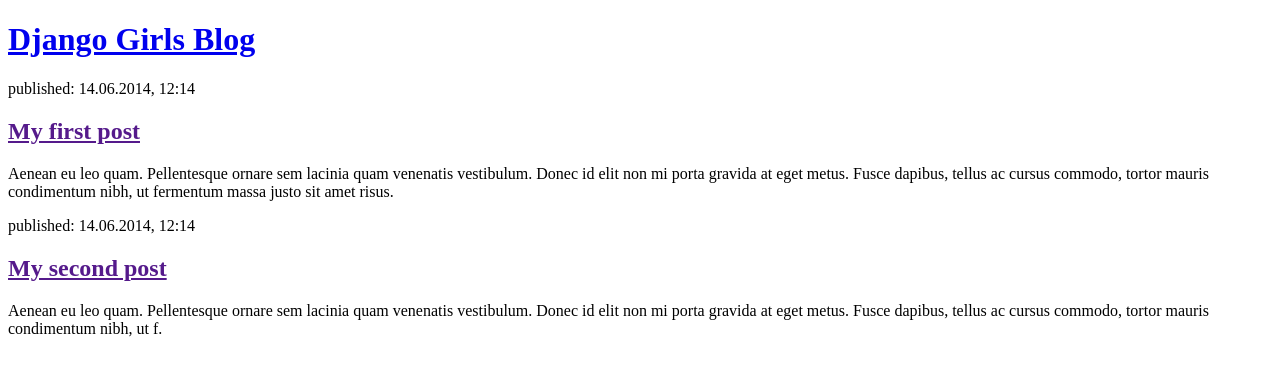
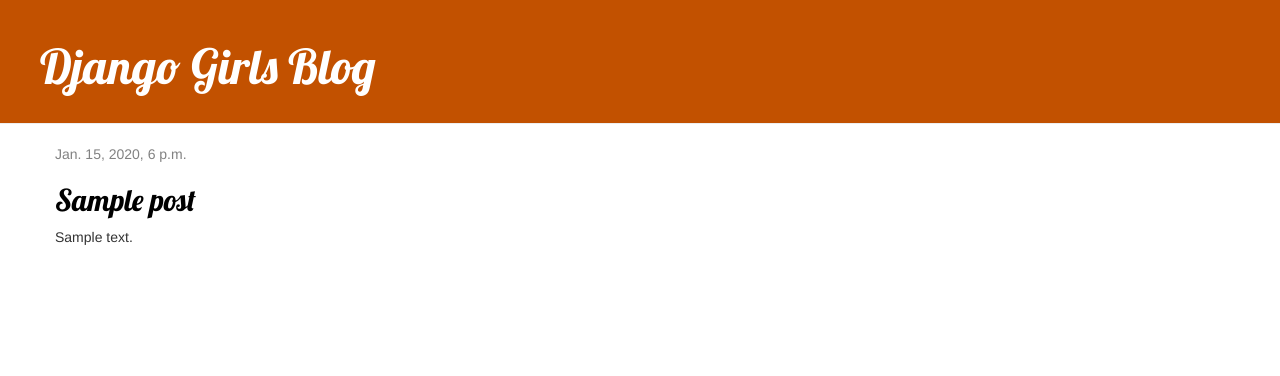
Before and after one commit to remarcbalisi/djangogirls, a Django app: template blog/templates/blog/post_list.html in a window 1280 px wide. Shown: the top 376 px of the page. Run offline with Django 3.2, Linux system fonts and the light colour scheme; the template is opened without the code that fills it: values that come from a table or form of the project are taken from there, others are empty; tables that the repository leaves empty hold one stand-in row (values such as "Sample post"); some libraries are stand-ins or nearby versions.

Commit message:
viewing and listing of blog posts

```diff
--- /dev/null
+++ b/blog/static/css/blog.css
@@ -0,0 +1,46 @@
+.page-header {
+    background-color: #C25100;
+    margin-top: 0;
+    padding: 20px 20px 20px 40px;
+}
+
+.page-header h1, .page-header h1 a, .page-header h1 a:visited, .page-header h1 a:active {
+    color: #ffffff;
+    font-size: 36pt;
+    text-decoration: none;
+}
+
+.content {
+    margin-left: 40px;
+}
+
+h1, h2, h3, h4 {
+    font-family: 'Lobster', cursive;
+}
+
+.date {
+    color: #828282;
+}
+
+.save {
+    float: right;
+}
+
+.post-form textarea, .post-form input {
+    width: 100%;
+}
+
+.top-menu, .top-menu:hover, .top-menu:visited {
+    color: #ffffff;
+    float: right;
+    font-size: 26pt;
+    margin-right: 20px;
+}
+
+.post {
+    margin-bottom: 70px;
+}
+
+.post h2 a, .post h2 a:visited {
+    color: #000000;
+}
--- /dev/null
+++ b/blog/templates/blog/base.html
@@ -0,0 +1,24 @@
+{% load static %}
+<html>
+    <head>
+        <title>Django Girls blog</title>
+        <link rel="stylesheet" href="//maxcdn.bootstrapcdn.com/bootstrap/3.2.0/css/bootstrap.min.css">
+        <link rel="stylesheet" href="//maxcdn.bootstrapcdn.com/bootstrap/3.2.0/css/bootstrap-theme.min.css">
+        <link href='//fonts.googleapis.com/css?family=Lobster&subset=latin,latin-ext' rel='stylesheet' type='text/css'>
+        <link rel="stylesheet" href="{% static 'css/blog.css' %}">
+    </head>
+    <body>
+        <div class="page-header">
+            <h1><a href="/">Django Girls Blog</a></h1>
+        </div>
+
+        <div class="content container">
+            <div class="row">
+                <div class="col-md-8">
+                {% block content %}
+                {% endblock %}
+                </div>
+            </div>
+        </div>
+    </body>
+</html>
--- a/blog/templates/blog/post_list.html
+++ b/blog/templates/blog/post_list.html
@@ -1,27 +1,13 @@
-<!DOCTYPE html>
-<html lang="en">
-<head>
-    <meta charset="UTF-8">
-    <title>Django Girls blog</title>
-</head>
-<body>
-<div>
-    <h1>
-        <a href="/">Django Girls Blog</a>
-    </h1>
+{% extends 'blog/base.html' %}
 
-    </div>
-
-    <div>
-        <p>published: 14.06.2014, 12:14</p>
-        <h2><a href="">My first post</a></h2>
-        <p>Aenean eu leo quam. Pellentesque ornare sem lacinia quam venenatis vestibulum. Donec id elit non mi porta gravida at eget metus. Fusce dapibus, tellus ac cursus commodo, tortor mauris condimentum nibh, ut fermentum massa justo sit amet risus.</p>
-    </div>
-
-    <div>
-        <p>published: 14.06.2014, 12:14</p>
-        <h2><a href="">My second post</a></h2>
-        <p>Aenean eu leo quam. Pellentesque ornare sem lacinia quam venenatis vestibulum. Donec id elit non mi porta gravida at eget metus. Fusce dapibus, tellus ac cursus commodo, tortor mauris condimentum nibh, ut f.</p>
-    </div>
-</body>
-</html>
+{% block content %}
+    {% for post in posts %}
+        <div class="post">
+            <div class="date">
+                {{ post.published_date }}
+            </div>
+            <h2><a href="{% url 'post_detail' pk=post.pk %}">{{ post.title }}</a></h2>
+            <p>{{ post.text|linebreaksbr }}</p>
+        </div>
+    {% endfor %}
+{% endblock %}
--- a/blog/urls.py
+++ b/blog/urls.py
@@ -1,6 +1,9 @@
 from django.urls import path
 from . import views
 
+from django.conf.urls import url
+
 urlpatterns = [
     path('', views.post_list, name='post_list'),
+    url(r'^(?P<pk>[0-9]+)/$', views.post_detail, name='post_detail'),
 ]
--- a/djangogrils/urls.py
+++ b/djangogrils/urls.py
@@ -1,7 +1,8 @@
 from django.contrib import admin
 from django.urls import path, include
+from django.conf.urls import include, url
 
 urlpatterns = [
     path('admin/', admin.site.urls),
-    path('', include('blog.urls')),
+    url(r'', include('blog.urls')),
 ]
```
Also changed, not shown: blog/templates/blog/post_detail.html (added, +13 -0 lines), blog/views.py (+11 -2 lines).
